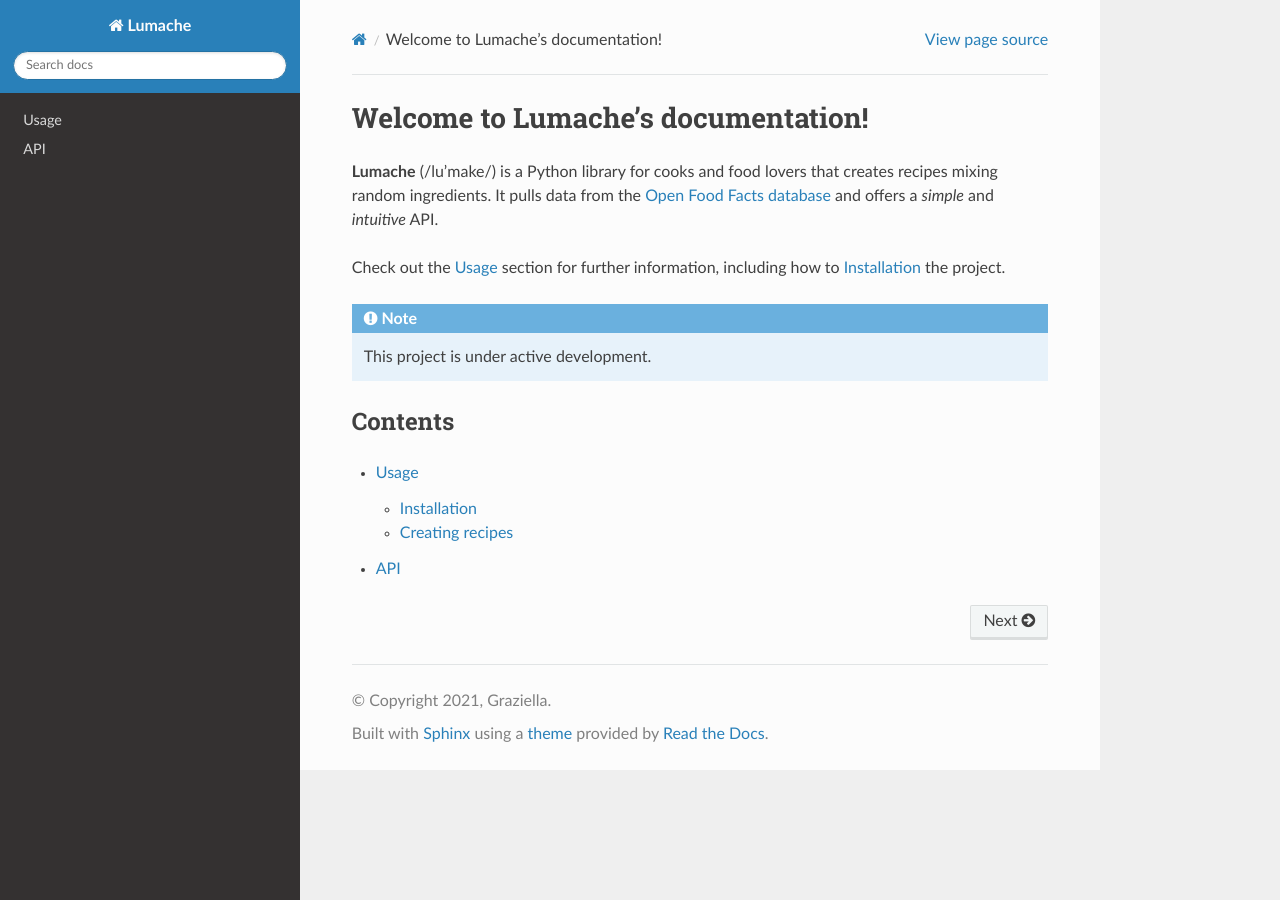
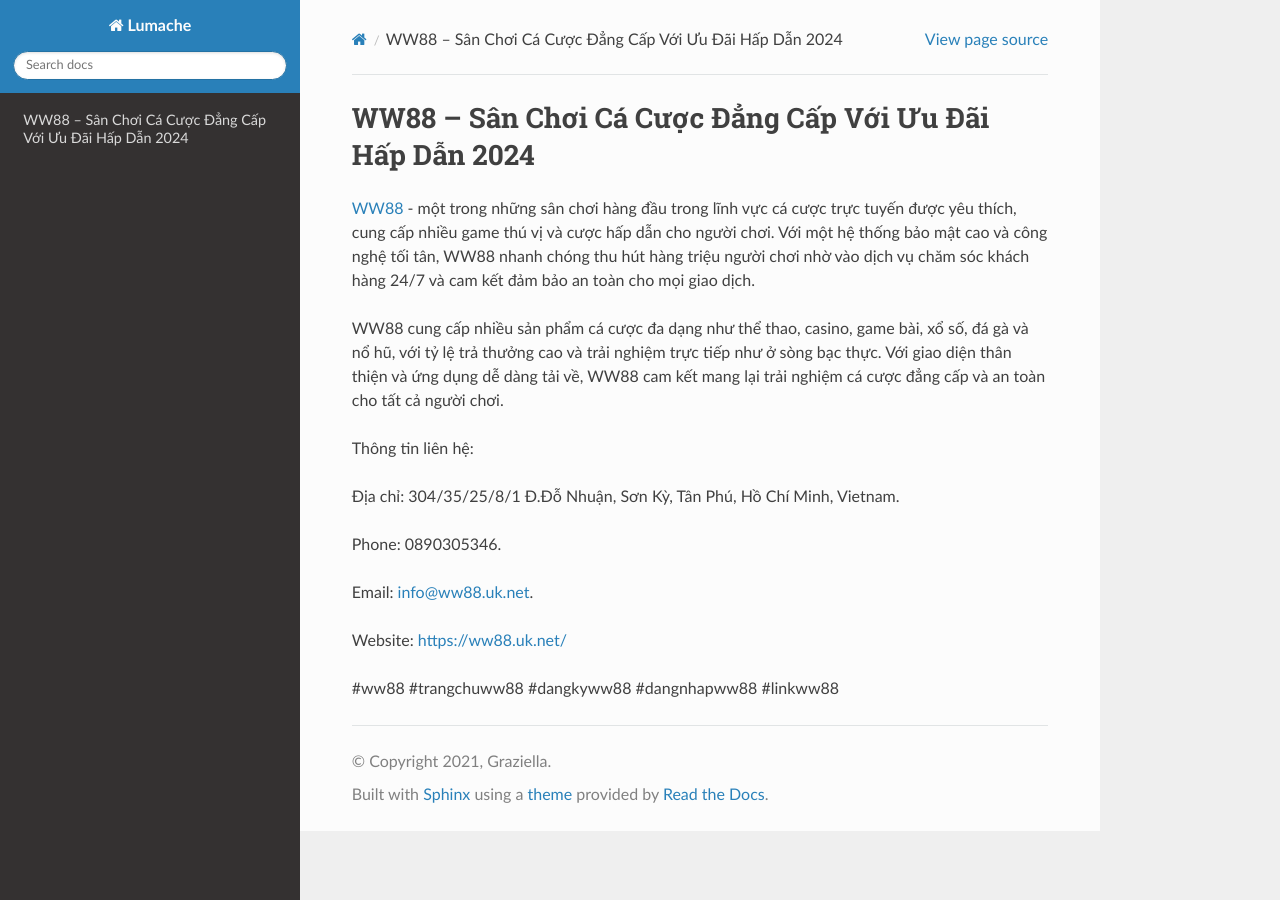
Before and after one commit to JonsCalicut123/ww88uknet, a Sphinx documentation site: the page built from docs/source/index.rst, in a window 1280 px wide. Built offline with Sphinx 7.4.7 and the Read the Docs theme 3.1.0, drawn with Linux system fonts in a browser that asks for light colours.

Commit message:
Update index.rst

```diff
--- a/docs/source/index.rst
+++ b/docs/source/index.rst
@@ -1,22 +1,18 @@
-Welcome to Lumache's documentation!
+WW88 – Sân Chơi Cá Cược Đẳng Cấp Với Ưu Đãi Hấp Dẫn 2024
 ===================================
 
-**Lumache** (/lu'make/) is a Python library for cooks and food lovers
-that creates recipes mixing random ingredients.
-It pulls data from the `Open Food Facts database <https://world.openfoodfacts.org/>`_
-and offers a *simple* and *intuitive* API.
+`WW88 <https://ww88.uk.net/>`_ - một trong những sân chơi hàng đầu trong lĩnh vực cá cược trực tuyến được yêu thích, cung cấp nhiều game thú vị và cược hấp dẫn cho người chơi. Với một hệ thống bảo mật cao và công nghệ tối tân, WW88 nhanh chóng thu hút hàng triệu người chơi nhờ vào dịch vụ chăm sóc khách hàng 24/7 và cam kết đảm bảo an toàn cho mọi giao dịch.
 
-Check out the :doc:`usage` section for further information, including
-how to :ref:`installation` the project.
+WW88 cung cấp nhiều sản phẩm cá cược đa dạng như thể thao, casino, game bài, xổ số, đá gà và nổ hũ, với tỷ lệ trả thưởng cao và trải nghiệm trực tiếp như ở sòng bạc thực. Với giao diện thân thiện và ứng dụng dễ dàng tải về, WW88 cam kết mang lại trải nghiệm cá cược đẳng cấp và an toàn cho tất cả người chơi.
 
-.. note::
+Thông tin liên hệ:
 
-   This project is under active development.
+Địa chỉ: 304/35/25/8/1 Đ.Đỗ Nhuận, Sơn Kỳ, Tân Phú, Hồ Chí Minh, Vietnam.
 
-Contents
---------
+Phone: 0890305346.
 
-.. toctree::
+Email: info@ww88.uk.net.
 
-   usage
-   api
+Website: https://ww88.uk.net/
+
+#ww88 #trangchuww88 #dangkyww88 #dangnhapww88 #linkww88
```
